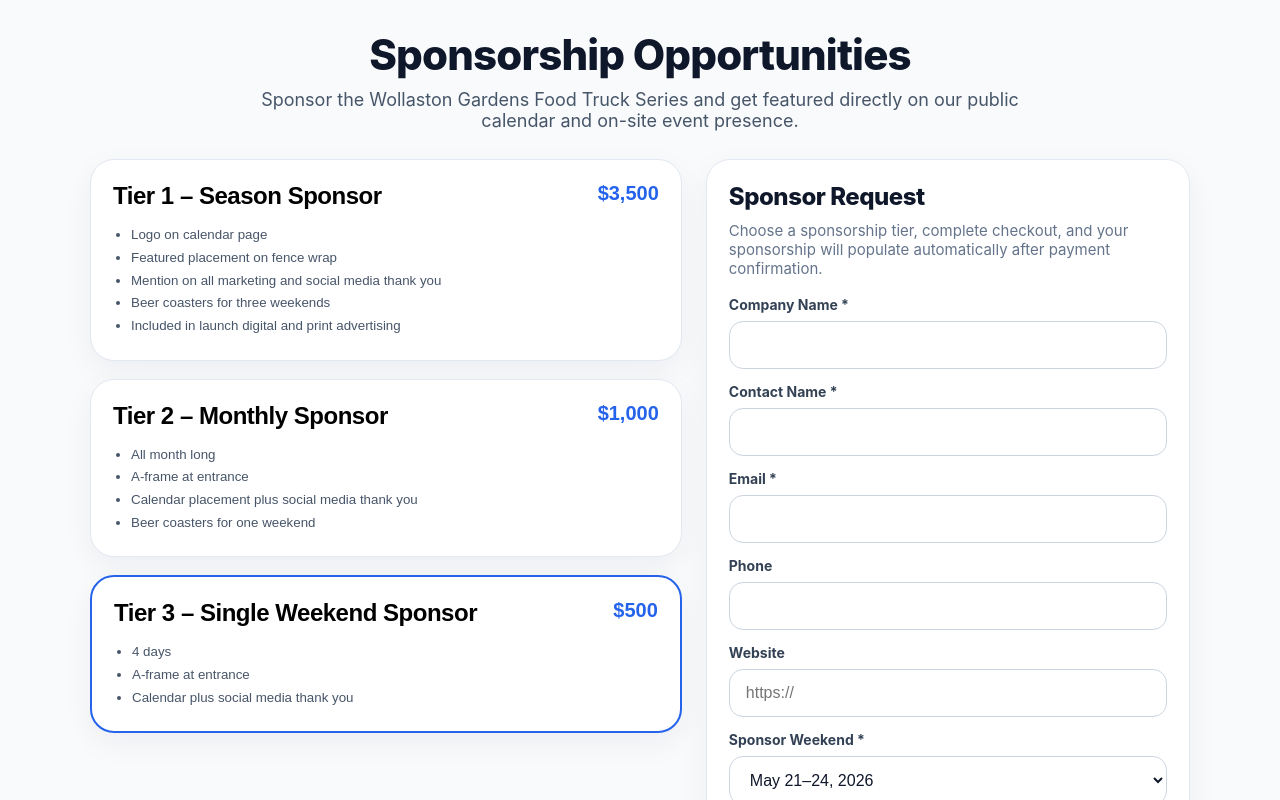
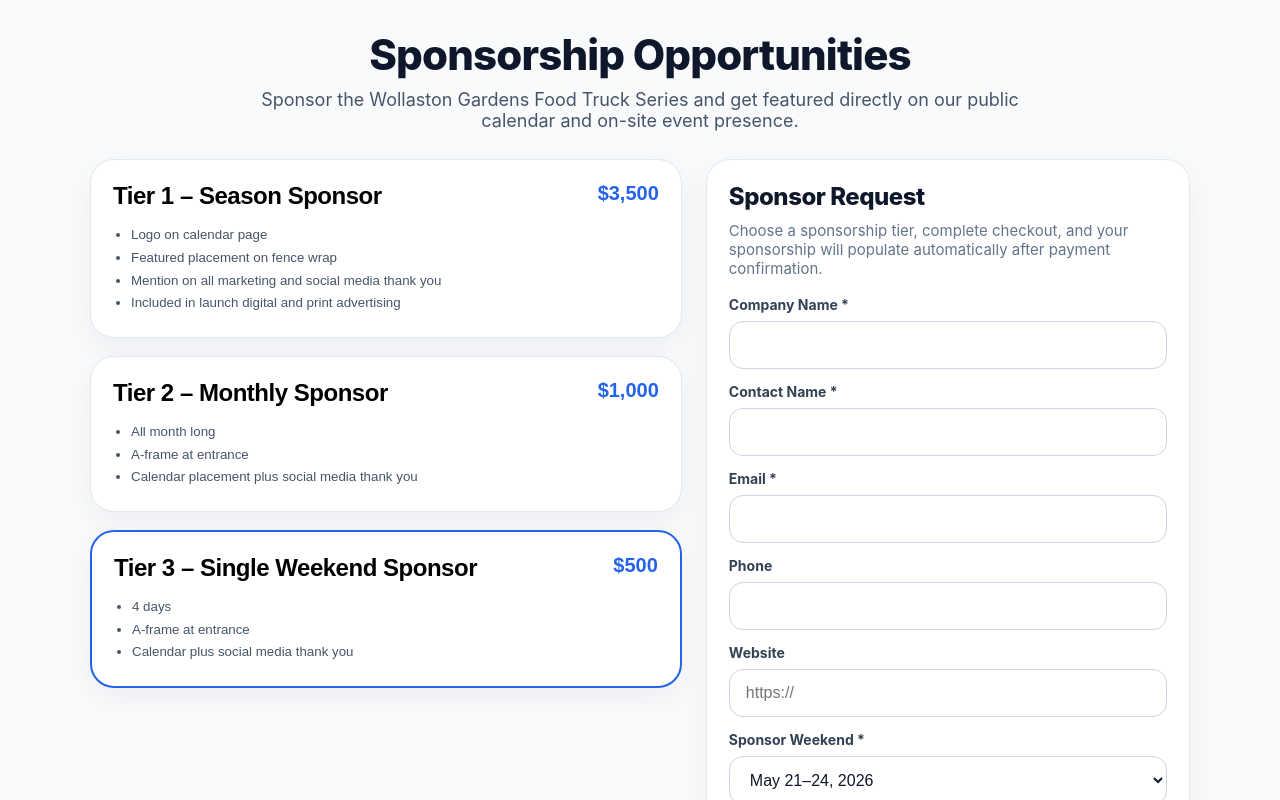
Before and after one commit to Webmailonly/wollaston-gardens, a Next.js app: page /sponsors in a window 1280 px wide. Shown: the top 800 px of the page. Built offline with nearby package versions, Linux system fonts and the light colour scheme.

Commit message:
Update page.js

```diff
--- a/app/sponsors/page.js
+++ b/app/sponsors/page.js
@@ -46,7 +46,6 @@ const TIERS = [
       "Logo on calendar page",
       "Featured placement on fence wrap",
       "Mention on all marketing and social media thank you",
-      "Beer coasters for three weekends",
       "Included in launch digital and print advertising",
     ],
   },
@@ -59,7 +58,6 @@ const TIERS = [
       "All month long",
       "A-frame at entrance",
       "Calendar placement plus social media thank you",
-      "Beer coasters for one weekend",
     ],
   },
   {
```
